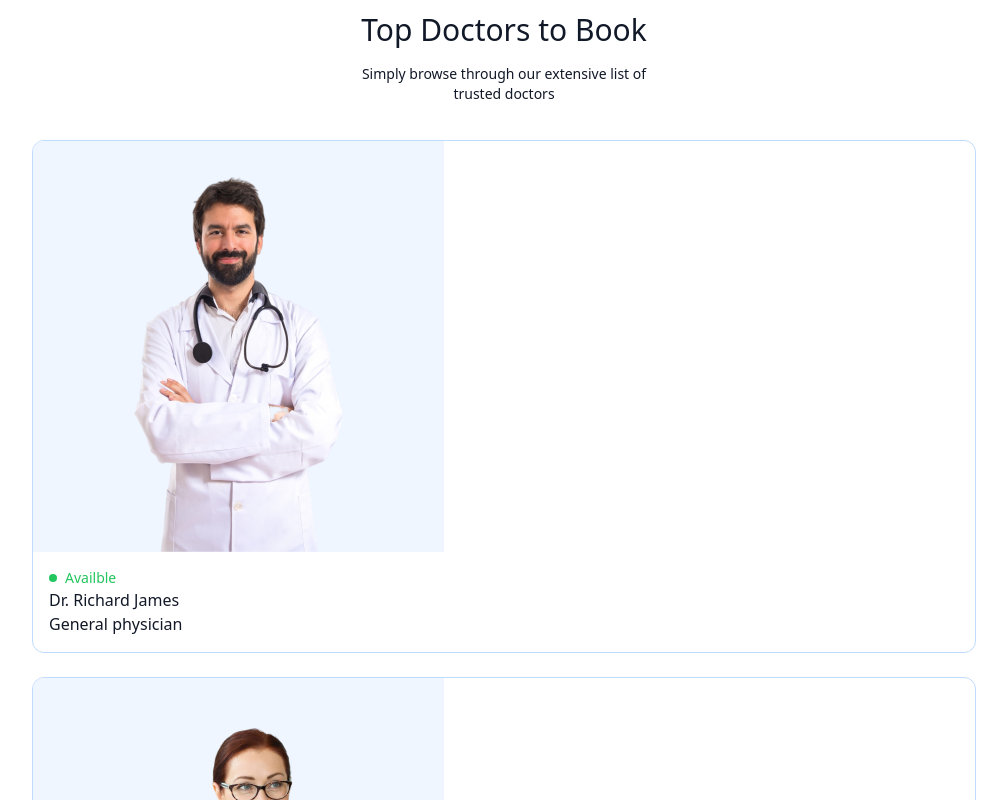
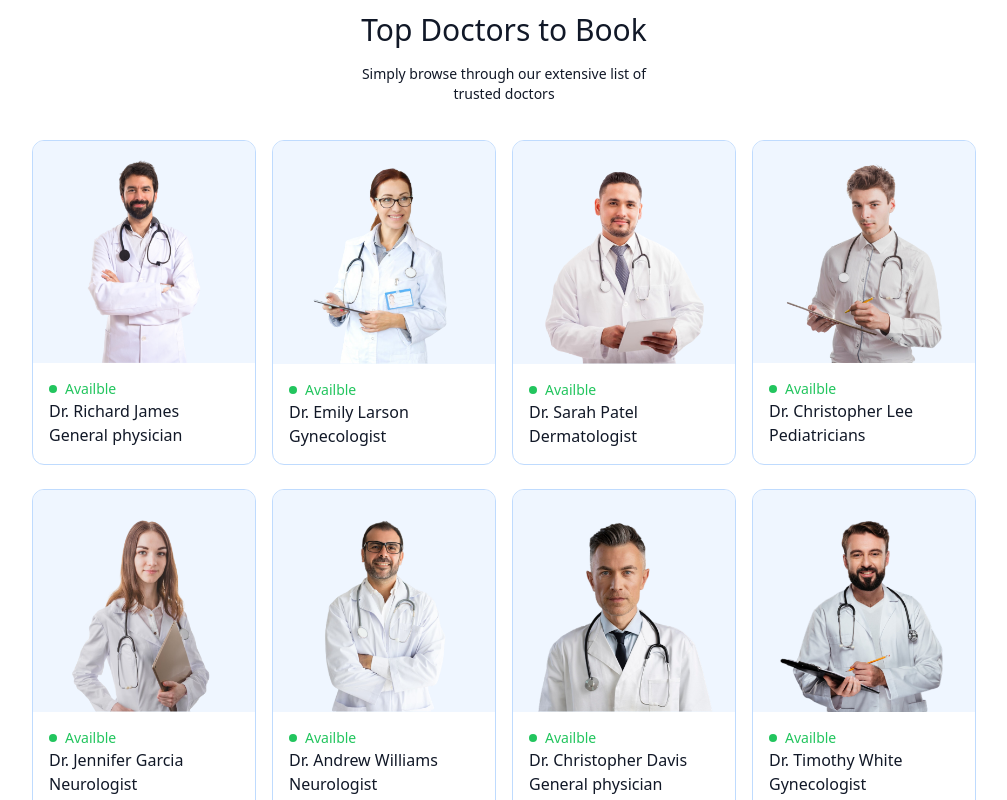
Before and after one commit to NavinduBinuwara/FinalProject-CL-BSCSD-28-03-Navindu-Binuwara, a React (Vite) app in the folder frontend/: page / in a window 1280 px wide. Shown: the part 1120-1920 px from the top of the page, without its empty margins (136-1143 px from the left). Built offline with nearby package versions, Linux system fonts and the light colour scheme.

Commit message:
Custom Tailwind Style Creation for the Grid

```diff
--- a/frontend/tailwind.config.js
+++ b/frontend/tailwind.config.js
@@ -8,6 +8,9 @@ export default {
     extend: {
       colors:{
         'primary':"#5f6FFF"
+      },
+      gridTemplateColumns:{
+        'auto':'repeat(auto-fill, minmax(200px, 1fr))'
       }
     },
   },
```
